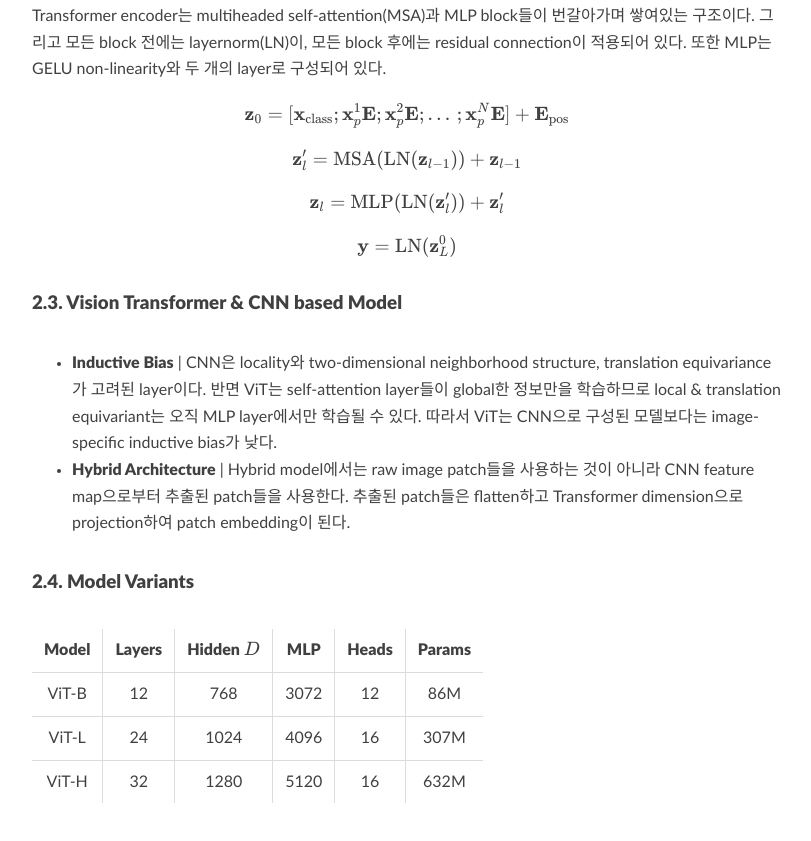
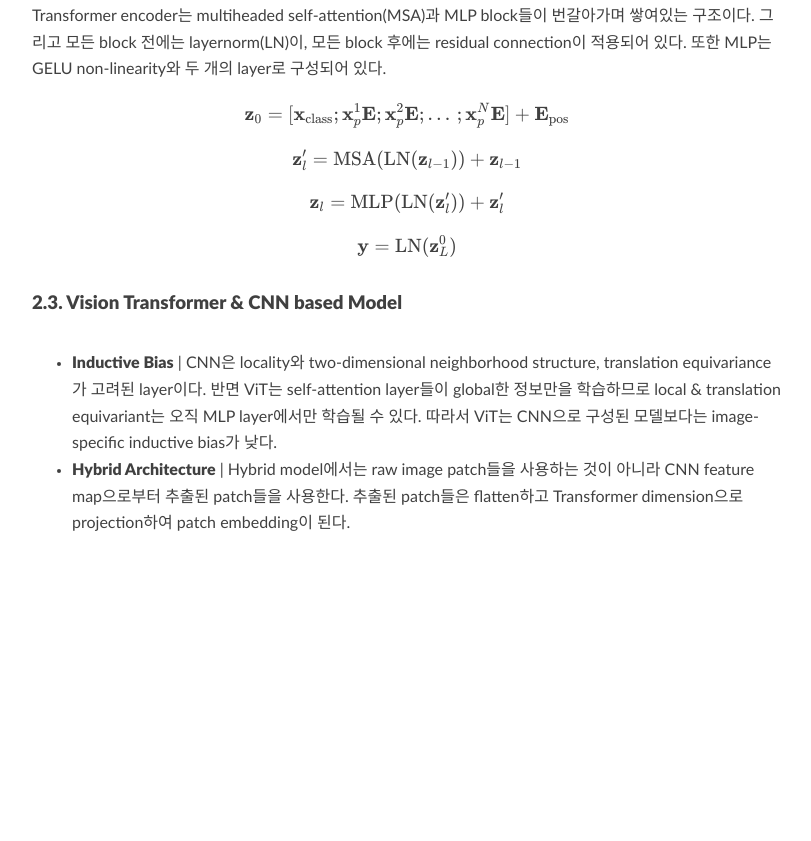
Before and after one commit to J-SangHyun/Paper-Review, a plain HTML site: page vit/index.html in a window 1280 px wide. Shown: the part 1799-2640 px from the top of the page, without its empty margins (358-1169 px from the left). After the commit the page ends 2516 px from the top, so only its background shows below. Drawn offline with Linux system fonts and the light colour scheme.

Commit message:
modift vit

```diff
--- a/vit/index.html
+++ b/vit/index.html
@@ -4,7 +4,7 @@
 <head>
   <meta charset="utf-8">
   <meta name="viewport" content="width=device-width, initial-scale=1.0">
-  <title>README.md</title>
+  <title>An Image is Worth 16x16 Words: Transformers for Image Recognition at Scale (2020)</title>
   <link rel="stylesheet" href="../assets/style.css" />
 </head>
 
@@ -62,46 +62,7 @@
 <li><strong>Inductive Bias</strong> | CNN은 locality와 two-dimensional neighborhood structure, translation equivariance가 고려된 layer이다. 반면 ViT는 self-attention layer들이 global한 정보만을 학습하므로 local &amp; translation equivariant는 오직 MLP layer에서만 학습될 수 있다. 따라서 ViT는 CNN으로 구성된 모델보다는 image-specific inductive bias가 낮다.</li>
 <li><strong>Hybrid Architecture</strong> | Hybrid model에서는 raw image patch들을 사용하는 것이 아니라 CNN feature map으로부터 추출된 patch들을 사용한다. 추출된 patch들은 flatten하고 Transformer dimension으로 projection하여 patch embedding이 된다.</li>
 </ul>
-<h3 id="model-variants">2.4. Model Variants</h3>
 
-<table>
-<thead>
-<tr>
-<th align="center">Model</th>
-<th align="center">Layers</th>
-<th align="center">Hidden <span class="katex--inline"><span class="katex"><span class="katex-mathml"><math xmlns="http://www.w3.org/1998/Math/MathML"><semantics><mrow><mi>D</mi></mrow><annotation encoding="application/x-tex">D</annotation></semantics></math></span><span class="katex-html" aria-hidden="true"><span class="base"><span class="strut" style="height: 0.68333em; vertical-align: 0em;"></span><span class="mord mathnormal" style="margin-right: 0.02778em;">D</span></span></span></span></span></th>
-<th align="center">MLP</th>
-<th align="center">Heads</th>
-<th align="center">Params</th>
-</tr>
-</thead>
-<tbody>
-<tr>
-<td align="center">ViT-B</td>
-<td align="center">12</td>
-<td align="center">768</td>
-<td align="center">3072</td>
-<td align="center">12</td>
-<td align="center">86M</td>
-</tr>
-<tr>
-<td align="center">ViT-L</td>
-<td align="center">24</td>
-<td align="center">1024</td>
-<td align="center">4096</td>
-<td align="center">16</td>
-<td align="center">307M</td>
-</tr>
-<tr>
-<td align="center">ViT-H</td>
-<td align="center">32</td>
-<td align="center">1280</td>
-<td align="center">5120</td>
-<td align="center">16</td>
-<td align="center">632M</td>
-</tr>
-</tbody>
-</table>
     </div>
   </div>
 </body>
```
